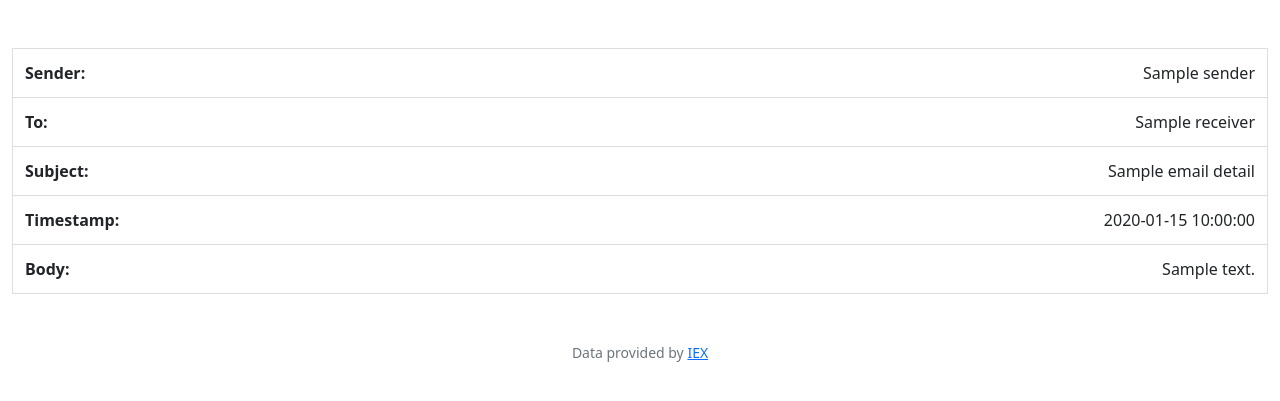
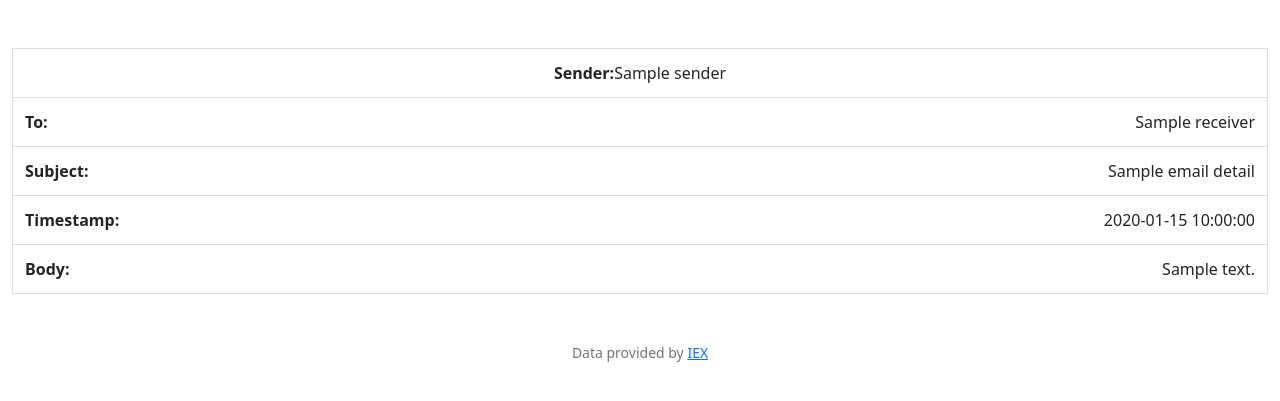
Before and after one commit to esmaksyy/CS50, a Flask app: template project/templates/email.html in a window 1280 px wide. Shown: the part 66-467 px from the top of the page. Run offline with Flask 3, Linux system fonts and the light colour scheme; the template is opened without the code that fills it: most values are stand-ins (such as "Sample title", 1, 10 or a date in 2020); some libraries are stand-ins or nearby versions.

Commit message:
Sat, Dec 16, 2023, 5:38 PM +03:00

```diff
--- a/project/static/styles.css
+++ b/project/static/styles.css
@@ -74,5 +74,7 @@ textarea:hover {
 
 .view-email{
     display: flex;
-    flex-direction
+    flex-direction: row;
+    justify-content: center;
+    align-items: center;
 }
--- a/project/templates/email.html
+++ b/project/templates/email.html
@@ -6,7 +6,7 @@
 
 {% block main %}
     <div>
-        <div class="list-group-item">
+        <div class="list-group-item view-email">
             <strong>Sender:</strong> {{ emailDetail.sender }}
         </div>
         <div class="list-group-item">
```
